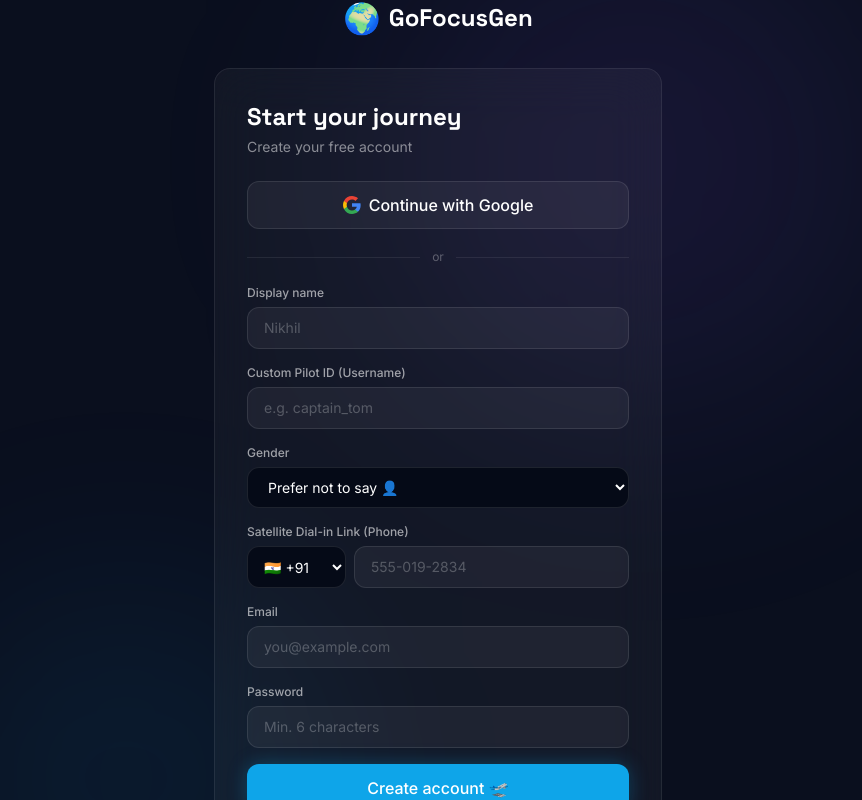
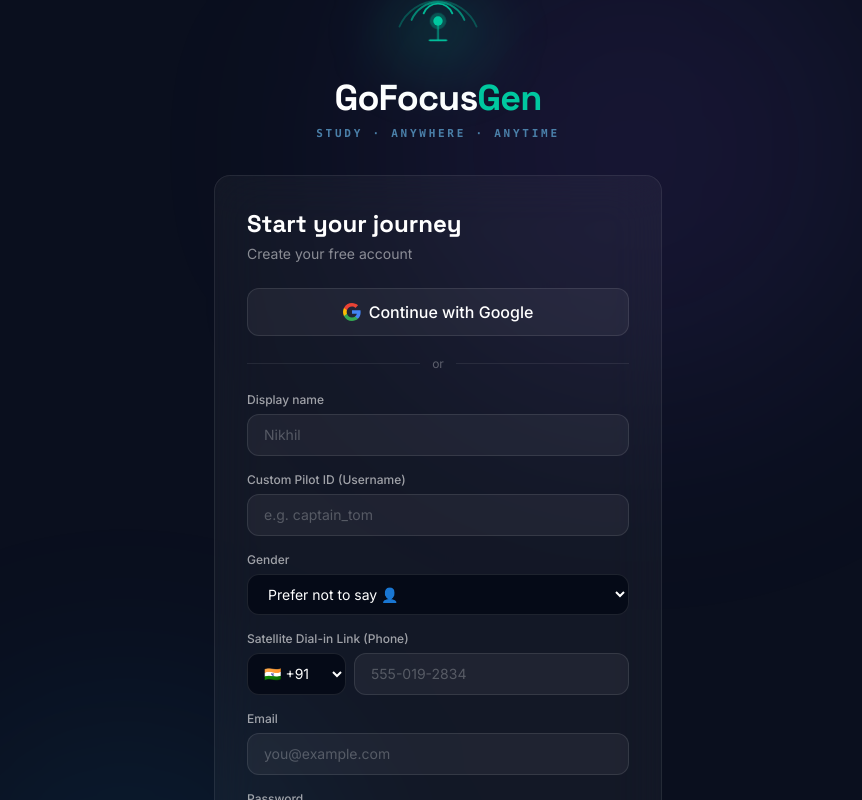
Before and after one commit to tsrinath2007/FlightEdu, a Next.js app: page /register in a window 1280 px wide. Shown: the top 800 px of the page, without its empty margins (202-1064 px from the left). Built offline with nearby package versions, Linux system fonts and the light colour scheme.

Commit message:
Integrate GoFocusGen brand logo v6 concentric location signal vector mark across landing, login, register, and dashboard page headers

```diff
--- a/src/app/dashboard/page.tsx
+++ b/src/app/dashboard/page.tsx
@@ -11,6 +11,7 @@
 import { Button } from "@/components/ui/button";
 import { formatDuration } from "@/lib/utils";
 import { computePilotRank } from "@/lib/pilotRank";
+import Logo from "@/components/brand/Logo";
 
 const SAMPLE_STUDIERS = [
   { id: "1", name: "Arjun", country: "India", flag: "🇮🇳", subject: "Calculus", seconds: 7380 },
@@ -295,8 +296,7 @@
       {/* Header */}
       <header className="relative z-40 flex items-center justify-between px-5 pt-5 pb-3">
         <div className="flex items-center gap-2">
-          <span className="text-2xl">🌍</span>
-          <span className="font-display text-lg font-bold text-white tracking-wide">GoFocusGen</span>
+          <Logo layout="horizontal" size="md" />
         </div>
 
         <div className="flex items-center gap-2 md:gap-3 relative">
--- a/src/app/login/page.tsx
+++ b/src/app/login/page.tsx
@@ -7,6 +7,7 @@
 import { motion } from "framer-motion";
 import { createClient } from "@/lib/supabase/client";
 import { Button } from "@/components/ui/button";
+import Logo from "@/components/brand/Logo";
 
 export default function LoginPage() {
   const [email, setEmail] = useState("");
@@ -71,9 +72,8 @@
         className="relative z-10 w-full max-w-md"
       >
         {/* Logo */}
-        <Link href="/" className="mb-8 flex items-center justify-center gap-2">
-          <span className="text-3xl">🌍</span>
-          <span className="font-display text-2xl font-bold text-white">GoFocusGen</span>
+        <Link href="/" className="mb-8 block">
+          <Logo layout="vertical" size="lg" />
         </Link>
 
         <div className="rounded-2xl border border-white/8 bg-white/4 backdrop-blur-xl p-8">
--- a/src/app/page.tsx
+++ b/src/app/page.tsx
@@ -6,6 +6,7 @@
 import { createClient } from "@/lib/supabase/client";
 import { Button } from "@/components/ui/button";
 import { Card } from "@/components/ui/card";
+import Logo from "@/components/brand/Logo";
 
 const FEATURES = [
   {
@@ -139,10 +140,7 @@
       {/* Navigation */}
       <nav className="relative z-10 mx-auto flex max-w-6xl items-center justify-between py-4">
         <div className="flex items-center gap-2">
-          <span className="text-2xl">🌍</span>
-          <span className="font-display text-xl font-bold tracking-tight text-white">
-            GoFocusGen
-          </span>
+          <Logo layout="horizontal" size="md" />
         </div>
         <div className="flex items-center gap-4">
           <Button
--- a/src/app/register/page.tsx
+++ b/src/app/register/page.tsx
@@ -7,6 +7,7 @@
 import { motion } from "framer-motion";
 import { createClient } from "@/lib/supabase/client";
 import { Button } from "@/components/ui/button";
+import Logo from "@/components/brand/Logo";
 
 const COUNTRY_CODES = [
   { code: "+91", country: "India", flag: "🇮🇳" },
@@ -151,9 +152,8 @@
         transition={{ duration: 0.5 }}
         className="relative z-10 w-full max-w-md"
       >
-        <Link href="/" className="mb-8 flex items-center justify-center gap-2">
-          <span className="text-3xl">🌍</span>
-          <span className="font-display text-2xl font-bold text-white">GoFocusGen</span>
+        <Link href="/" className="mb-8 block">
+          <Logo layout="vertical" size="lg" />
         </Link>
 
         <div className="rounded-2xl border border-white/8 bg-white/4 backdrop-blur-xl p-8">
--- /dev/null
+++ b/src/components/brand/Logo.tsx
@@ -0,0 +1,89 @@
+import React from "react";
+
+interface LogoProps {
+  layout?: "vertical" | "horizontal" | "mark-only";
+  className?: string;
+  size?: "sm" | "md" | "lg";
+}
+
+export default function Logo({ layout = "horizontal", className = "", size = "md" }: LogoProps) {
+  // Dimension mappings based on size
+  const markDimensions = {
+    sm: { width: 24, height: 18 },
+    md: { width: 44, height: 32 },
+    lg: { width: 88, height: 64 },
+  };
+
+  const currentMark = markDimensions[size];
+
+  const graphicMark = (
+    <svg
+      width={currentMark.width}
+      height={currentMark.height}
+      viewBox="-80 0 160 80"
+      fill="none"
+      xmlns="http://www.w3.org/2000/svg"
+      className="overflow-visible"
+    >
+      <g>
+        {/* Concentric Signal Arcs */}
+        <path d="M -70 30 A 76 76 0 0 1 70 30" fill="none" stroke="#00c8a0" strokeWidth="3.5" strokeLinecap="round" opacity="0.3" />
+        <path d="M -48 18 A 52 52 0 0 1 48 18" fill="none" stroke="#00c8a0" strokeWidth="3.5" strokeLinecap="round" opacity="0.6" />
+        <path d="M -26 6 A 28 28 0 0 1 26 6" fill="none" stroke="#00c8a0" strokeWidth="3.5" strokeLinecap="round" opacity="0.9" />
+
+        {/* Location pin center dot */}
+        <circle cx="0" cy="20" r="8.5" fill="#00c8a0" />
+        <circle cx="0" cy="20" r="15" fill="#00c8a0" opacity="0.2" className="animate-pulse" />
+
+        {/* Pin stand */}
+        <line x1="0" y1="20" x2="0" y2="55" stroke="#00c8a0" strokeWidth="3" strokeLinecap="round" opacity="0.7" />
+        <line x1="-15" y1="55" x2="15" y2="55" stroke="#00c8a0" strokeWidth="3.5" strokeLinecap="round" />
+      </g>
+    </svg>
+  );
+
+  if (layout === "mark-only") {
+    return graphicMark;
+  }
+
+  if (layout === "vertical") {
+    return (
+      <div className={`flex flex-col items-center text-center select-none ${className}`}>
+        {/* Concentric Signal Mark */}
+        <div className="mb-4 relative">
+          <div className="absolute inset-0 bg-[#00c8a0]/15 blur-xl rounded-full scale-125 pointer-events-none" />
+          <div className="relative">
+            {graphicMark}
+          </div>
+        </div>
+        {/* Wordmark */}
+        <h1 className="font-display font-extrabold text-white tracking-tight leading-none text-3xl sm:text-4xl">
+          GoFocus<span className="text-[#00c8a0]">Gen</span>
+        </h1>
+        {/* Subtitle */}
+        <span className="mt-2.5 text-[10px] sm:text-[11px] font-mono font-semibold text-[#4a7fa8] tracking-[0.25em] uppercase">
+          STUDY · ANYWHERE · ANYTIME
+        </span>
+      </div>
+    );
+  }
+
+  // Horizontal Layout
+  return (
+    <div className={`flex items-center gap-3 select-none ${className}`}>
+      {/* Icon Graphic */}
+      <div className="relative flex items-center justify-center">
+        <div className="absolute inset-0 bg-[#00c8a0]/10 blur-md rounded-full scale-110 pointer-events-none" />
+        <div className="relative">
+          {graphicMark}
+        </div>
+      </div>
+      {/* Wordmark */}
+      <div className="flex flex-col justify-center leading-none">
+        <span className="font-display font-bold text-white tracking-tight text-xl sm:text-2xl">
+          GoFocus<span className="text-[#00c8a0]">Gen</span>
+        </span>
+      </div>
+    </div>
+  );
+}
```
Also changed, not shown: Airports/gofocusgen_logo_v6.svg (added).
